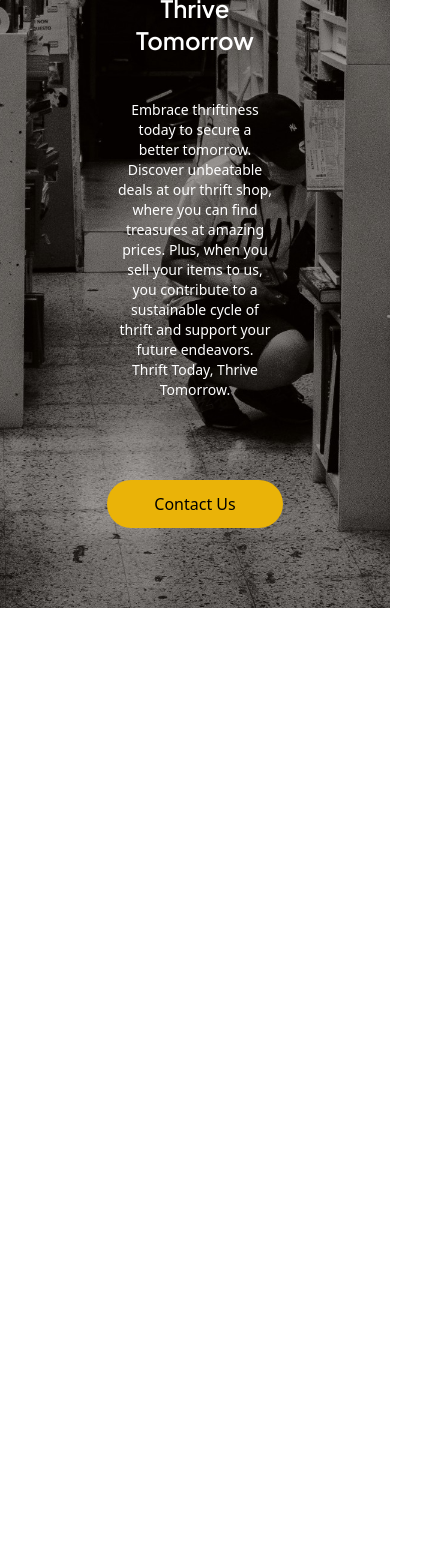
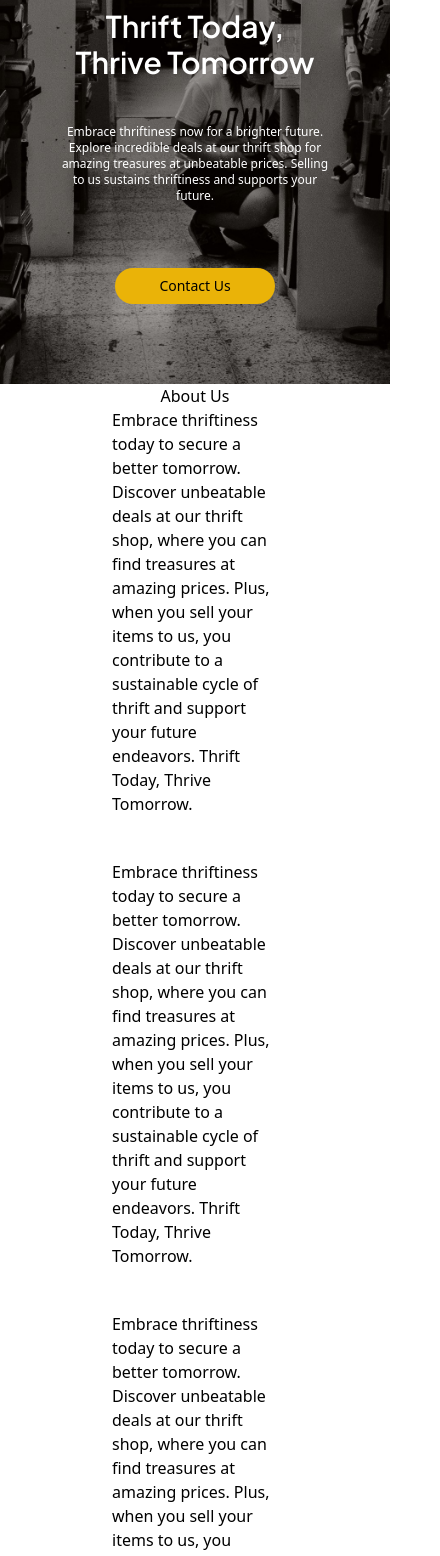
Before and after one commit to raheemelassadi/banning-thunder, a React (Vite) app: page / in a window 390 px wide. Shown: the part 160-1716 px from the top of the page, 440 px wide, since content can reach past the window. Before the commit the page ends 844 px from the top, so only its background shows below. Built offline with nearby package versions, Linux system fonts and the light colour scheme.

Commit message:
finished hero section, made it mobile responsive

```diff
--- a/src/App.jsx
+++ b/src/App.jsx
@@ -10,19 +10,43 @@ function App() {
           <h1 className="cursor-pointer">Menu</h1>
         </nav>
         <div className="flex justify-center flex-col items-center box-border">
-          <h1 className="px-28  text-2xl md:text-6xl text-white font-Jakarta font-semibold text-center drop-shadow-lg mb-11 mt-16">
-            Thrift Today, <br /> Thrive Tomorrow
+          <h1 className="px-28 text-3xl md:text-5xl text-white font-Jakarta font-semibold text-center drop-shadow-lg mb-11 mt-28 md:w-[650px] w-[490px]">
+            Thrift Today, Thrive Tomorrow
           </h1>
-          <p className=" text-sm md:text-lg text-white w-2/5 text-center font-medium mb-20">
+          <p className=" text-xs w-full md:px-0 px-14 md:text-lg text-white md:w-2/5 text-center font-medium mb-16">
+            Embrace thriftiness now for a brighter future. Explore incredible
+            deals at our thrift shop for amazing treasures at unbeatable prices.
+            Selling to us sustains thriftiness and supports your future.
+          </p>
+          <button className="w-40 px-3 py-2 text-sm md:text-md rounded-full bg-yellow-500 md:w-44 mb-20 md:py-3 md:px-9 hover:bg-opacity-80 box-border">
+            Contact Us
+          </button>
+        </div>
+      </div>
+      <div className="flex flex-col justify-center items-center ">
+        <p>About Us</p>
+        <div className="flex justify-center gap-11 md:flex-row flex-col">
+          <h3 className="md:w-1/3 px-28 md:px-6">
             Embrace thriftiness today to secure a better tomorrow. Discover
             unbeatable deals at our thrift shop, where you can find treasures at
             amazing prices. Plus, when you sell your items to us, you contribute
             to a sustainable cycle of thrift and support your future endeavors.
             Thrift Today, Thrive Tomorrow.
-          </p>
-          <button className="rounded-full bg-yellow-500 w-44 mb-20 py-3 px-9 hover:bg-opacity-80 box-border">
-            Contact Us
-          </button>
+          </h3>
+          <h3 className="md:w-1/3 px-28 md:px-6">
+            Embrace thriftiness today to secure a better tomorrow. Discover
+            unbeatable deals at our thrift shop, where you can find treasures at
+            amazing prices. Plus, when you sell your items to us, you contribute
+            to a sustainable cycle of thrift and support your future endeavors.
+            Thrift Today, Thrive Tomorrow.
+          </h3>
+          <h3 className="md:w-1/3 px-28 md:px-6">
+            Embrace thriftiness today to secure a better tomorrow. Discover
+            unbeatable deals at our thrift shop, where you can find treasures at
+            amazing prices. Plus, when you sell your items to us, you contribute
+            to a sustainable cycle of thrift and support your future endeavors.
+            Thrift Today, Thrive Tomorrow.
+          </h3>
         </div>
       </div>
     </>
```
